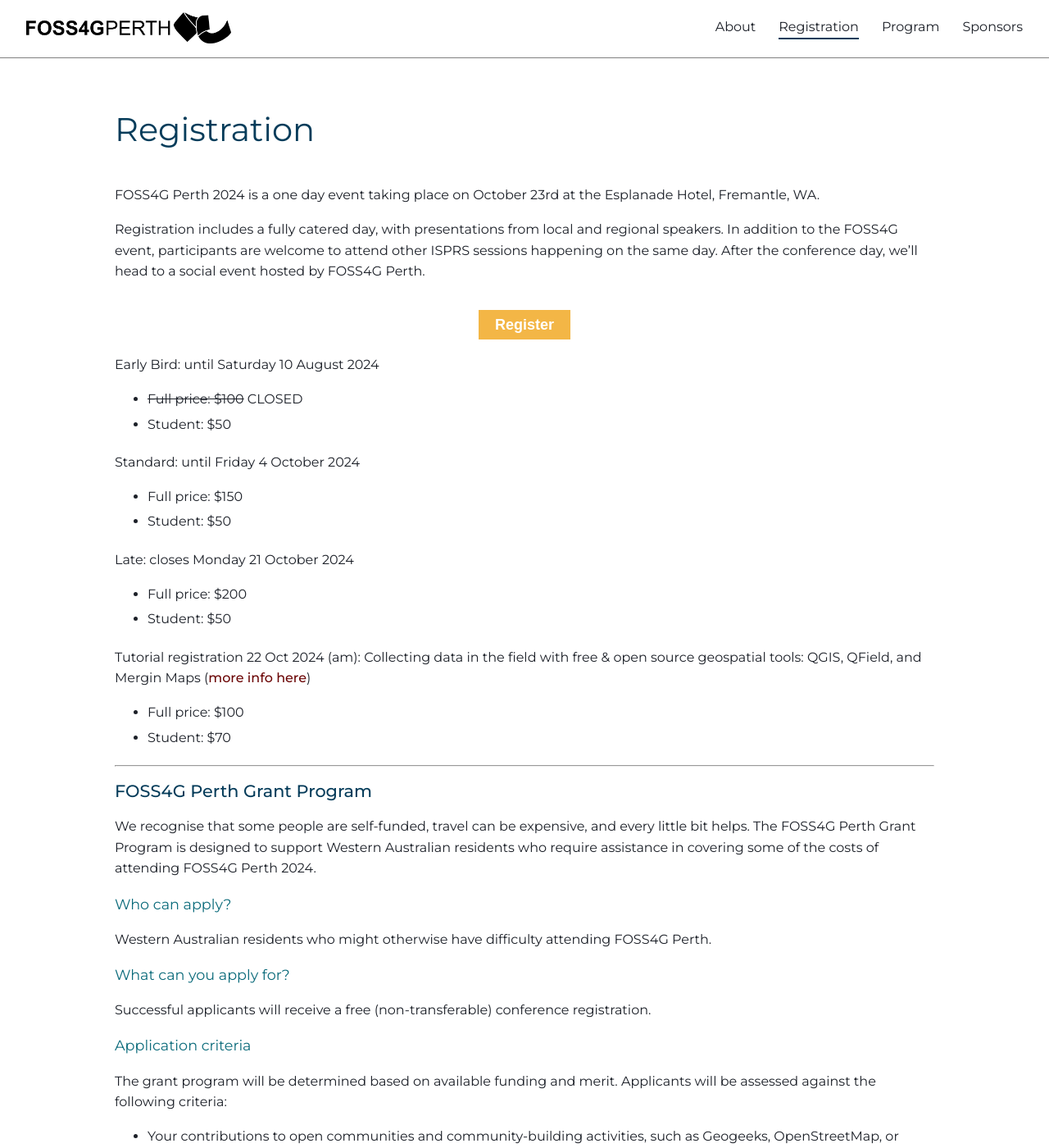
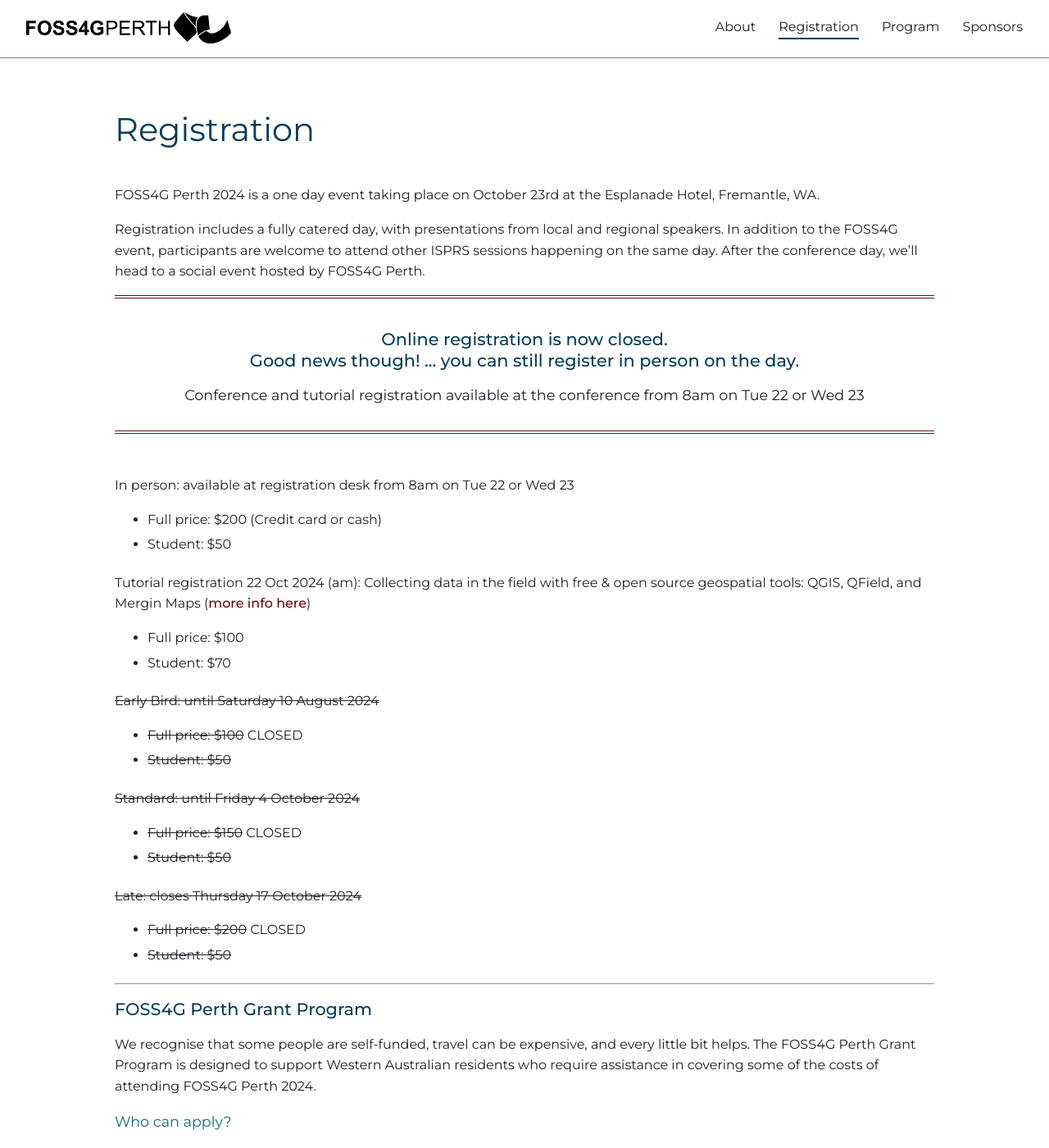
Before and after one commit to foss4g-perth-org/foss4g-perth-org.github.io, a Jekyll site: the page built from registration.md, in a window 1280 px wide and 1400 px high. Shown: the whole window at 82% size. Built offline with Jekyll 4.4.1, drawn with Linux system fonts in a browser that asks for light colours; some web fonts are replaced; comment, search, counter and statistics services are not loaded.

Commit message:
Close rego

```diff
--- a/_includes/schedule.html
+++ b/_includes/schedule.html
@@ -31,7 +31,7 @@
       <div>
           <div class="talk-summary">
               {% include presentation_card.html
-              presenter="Andrew Dowding & Kass Boladeras"
+              presenter="Andrew Dowding"
               text="Empowering Indigenous Communities with GIS: Micro-credentialing for First Nations Land Management"
               link="guests"
               type="invited" %}
--- a/assets/css/main.scss
+++ b/assets/css/main.scss
@@ -63,6 +63,9 @@ h5 {
   color: $color_two;
 }
 
+.small {
+  font-size: 0.85rem;
+}
 a {
   color: $color_four;
   font-weight: 500;
@@ -414,7 +417,7 @@ main {
   .news-box {
     padding: 20px 0 30px;
     margin: 30px auto;
-    font-size: 1.2rem;
+    font-size: 1.1rem;
     max-width: 1000px;
     margin: 0 auto;
     text-align: center;
--- a/registration.md
+++ b/registration.md
@@ -13,15 +13,15 @@ Registration includes a fully catered day, with presentations from local and reg
 
 
 <!-- Trigger/Open The Modal -->
-<div class="button_wrapper center">
+<!-- <div class="button_wrapper center">
   <button id="regoBtn" class="button">Register</button>
-</div>
+</div> -->
 
 <!-- The Modal -->
-<div id="regoModal" class="modal">
+<!-- <div id="regoModal" class="modal"> -->
 
   <!-- Modal content -->
-  <div class="modal-content">
+  <!-- <div class="modal-content">
     <span class="close">&times;</span>
     <div>DISCOUNT CODE: <span class="bold">FremantleOct24</span> (for FOSS4G Perth participants only)</div>
     <div class="inner-regobutton">
@@ -30,26 +30,41 @@ Registration includes a fully catered day, with presentations from local and reg
     <div>
       When you select the "Register Now" button you will be redirected to the ISPRS Technical Commission IV Symposium registration portal, where you can register for FOSS4G Perth. Remember to use the provided discount code.
     </div>
-  </div>
+  </div> -->
 
+<!-- </div> -->
+
+<div class="news-box-wrapper">
+    <div class="news-box">
+      <h2>Online registration is now closed. <br>Good news though! ... you can still register in person on the day.</h2>
+      <div>Conference and tutorial registration available at the conference from 8am on Tue 22 or Wed 23</div>
+    </div>
 </div>
 
-Early Bird: until Saturday 10 August 2024
-* ~~Full price: $100~~ CLOSED
-* Student: $50
-
-Standard: until Friday 4 October 2024
-* Full price: $150
-* Student: $50
-
-Late: closes Monday 21 October 2024
-* Full price: $200
+In person: available at registration desk from 8am on Tue 22 or Wed 23
+* Full price: $200  (Credit card or cash)
 * Student: $50
 
 Tutorial registration
 22 Oct 2024 (am): Collecting data in the field with free & open source geospatial tools: QGIS, QField, and Mergin Maps (<a href="/program#workshop">more info here</a>)
 * Full price: $100
 * Student: $70
+
+~~Early Bird: until Saturday 10 August 2024~~
+* ~~Full price: $100~~ CLOSED
+* ~~Student: $50~~
+
+~~Standard: until Friday 4 October 2024~~
+* ~~Full price: $150~~  CLOSED
+* ~~Student: $50~~
+
+~~Late: closes Thursday 17 October 2024~~
+* ~~Full price: $200~~  CLOSED
+* ~~Student: $50~~
+
+
+
+
 
 <div id="grant-program" class="anchor-offset"></div>
 
```
Also changed, not shown: index.md (+6 -5 lines), program.md (+3 -3 lines).
